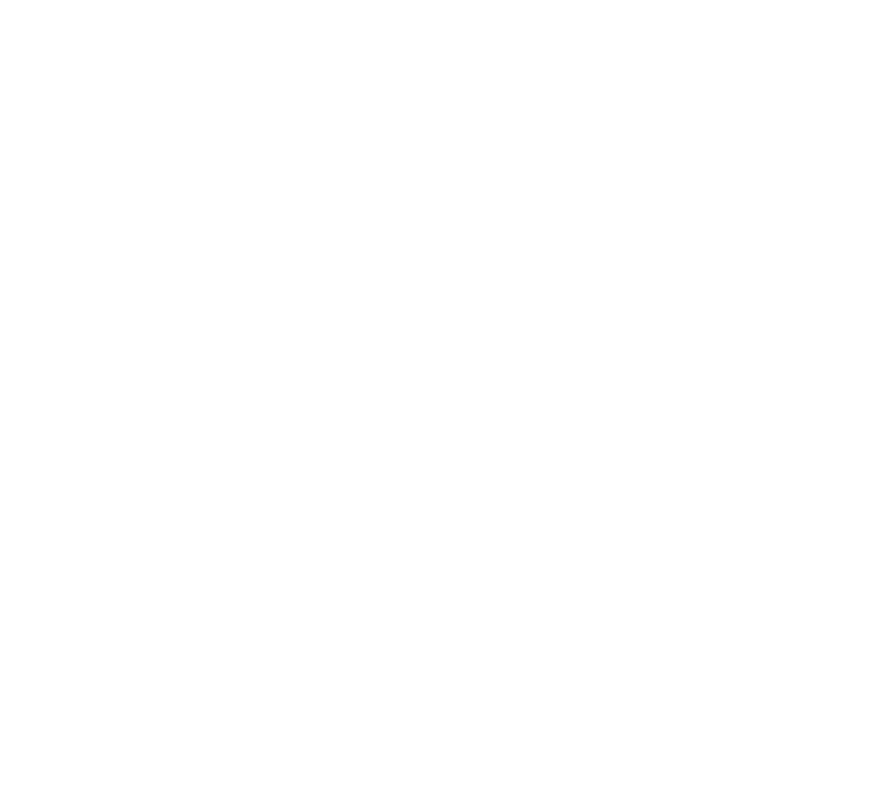
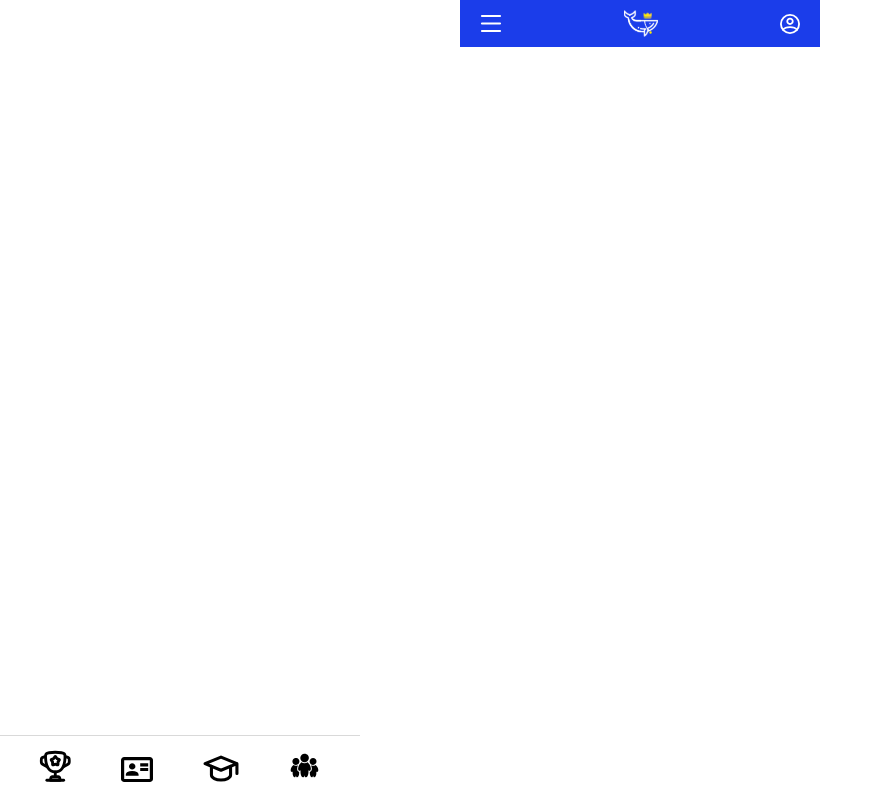
Before and after one commit to 2024Narsha/NARSHA-WEB, a React (Create React App) app: page /category in a window 1280 px wide. Before the commit this address had no page. Shown: the whole page, without its empty margins (0-883 px from the left). Built offline with nearby package versions, Linux system fonts and the light colour scheme.

Commit message:
category create

```diff
--- a/src/App.tsx
+++ b/src/App.tsx
@@ -7,6 +7,8 @@
 import WritePage from "./pages/contentWrite";
 import PreviewList from "./components/PreviewList";
 import PostDetail from "./components/PostDetail";
+import CategoryList from './pages/CategoryList/CategoryList';
+
 
 const App = () => {
   return (
@@ -19,6 +21,7 @@
         <Route path="/signup" element={<Signup />} />
         <Route path="/login" element={<Login />} />
         <Route path="/license" element={<License />} />
+        <Route path="/category" element={<CategoryList />} />
 
         <Route path="/optionBar" element={<OptionBar />} /> {/* 이거 삭제해야 함 */}
         <Route path="/previewList" element={<PreviewList />} /> {/* 이거 삭제해야 함 */}
--- a/src/components/Header/Header.tsx
+++ b/src/components/Header/Header.tsx
@@ -5,7 +5,7 @@
     <header className = "header">
       <div className = "header-2">
         <div className = 'logo'>
-          <a href = "/src/pages/Header.tsx" className="header-image left">
+          <a href = "/category" className="header-image left">
             <img src = {`${process.env.PUBLIC_URL}/hamburger.svg`} alt="Hamburger" /></a>
             <img src = {`${process.env.PUBLIC_URL}/Whale.svg`} alt="Whale logo" className="header-image center" />
           <img src = {`${process.env.PUBLIC_URL}/profile.svg`} alt="Profile" className="header-image right" />
--- /dev/null
+++ b/src/pages/CategoryList/CategoryList.tsx
@@ -0,0 +1,16 @@
+import React from 'react';
+import Header from '../../components/Header/Header';
+import Footer from '../../components/BottomBar/Footer';
+import './CategoryList.css'
+
+const CategoryList = () => {
+  return (
+    <div>
+      <Header />
+
+      <Footer />
+    </div>
+  );
+};
+
+export default CategoryList;
```
Also changed, not shown: src/pages/CategoryList/CategoryList.css (added).
